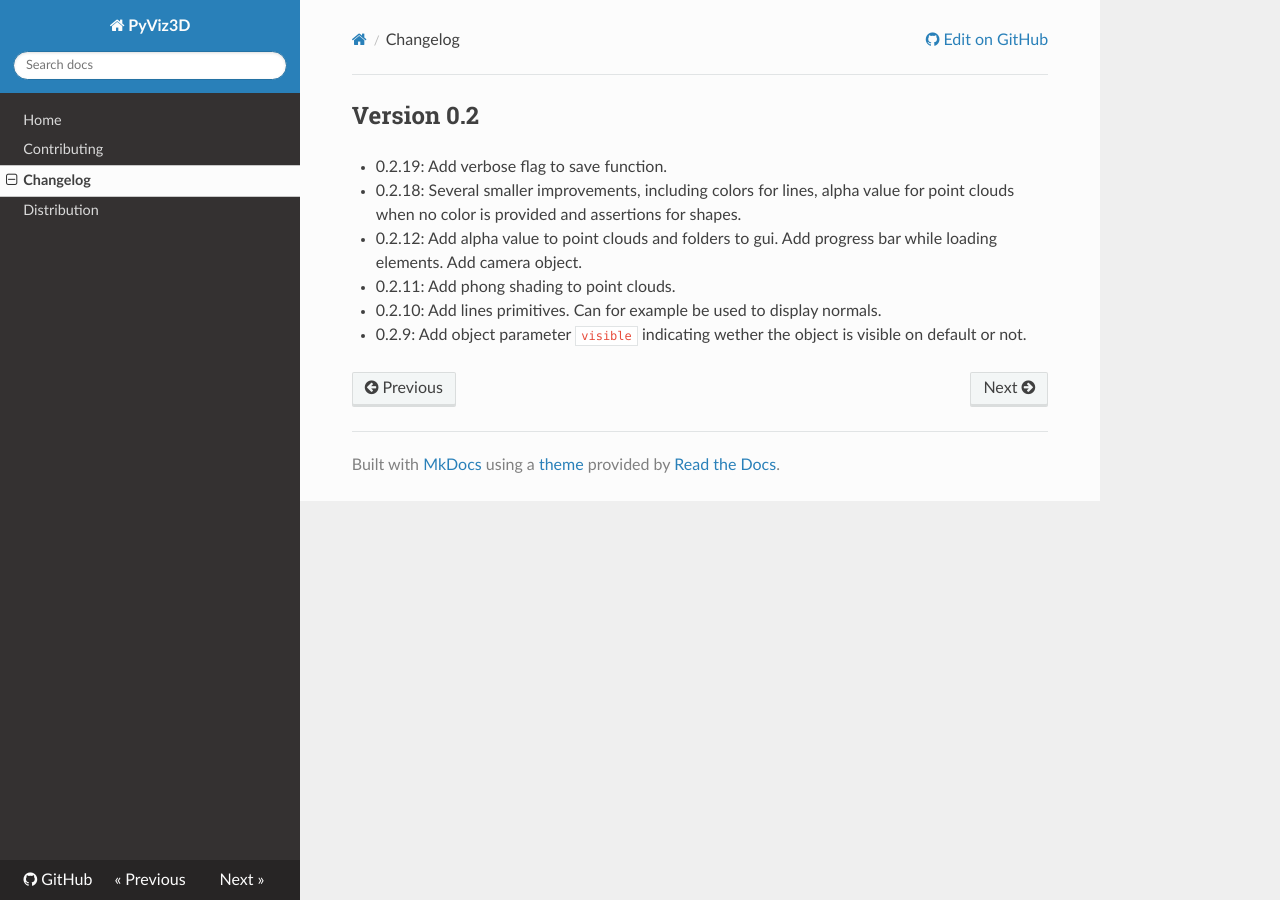
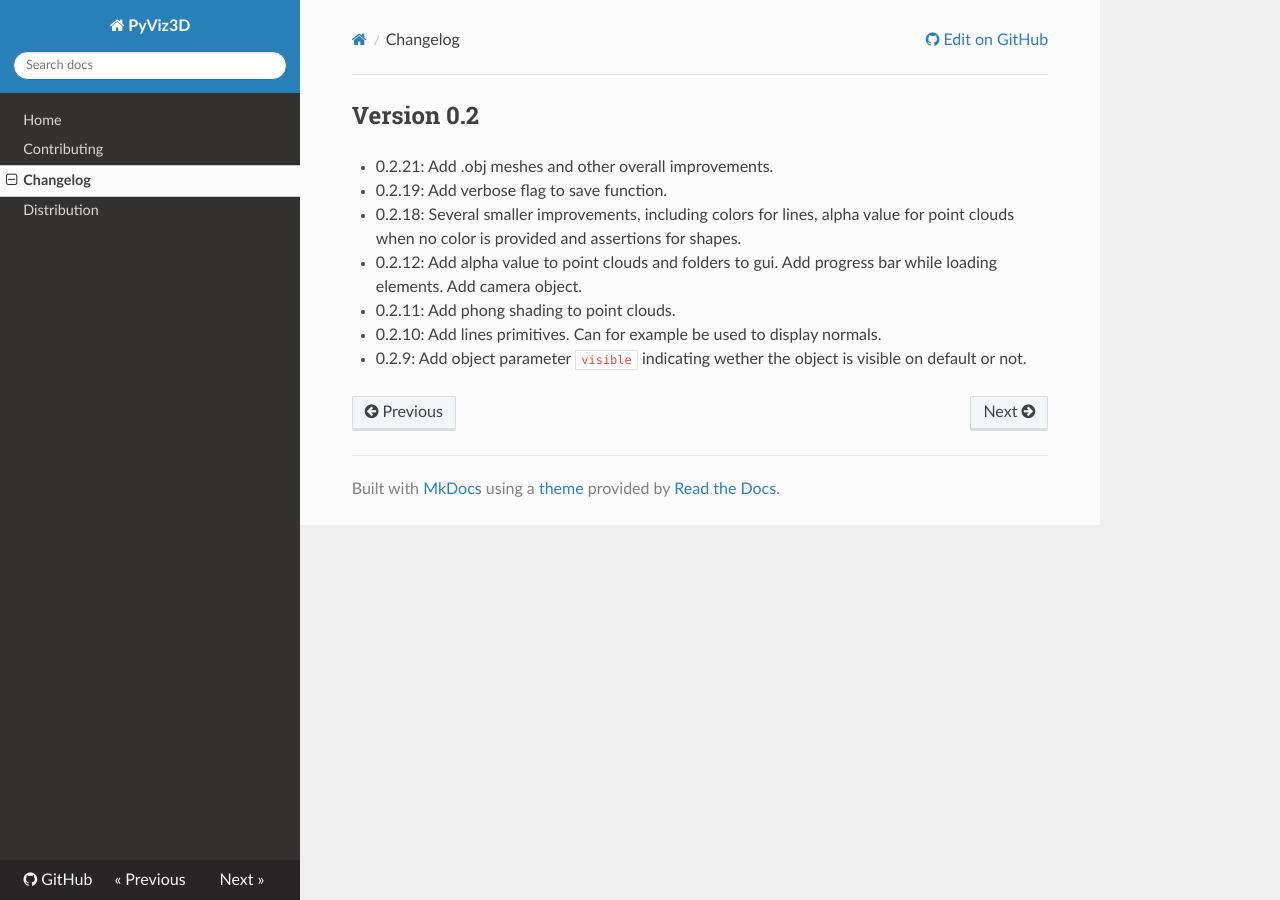
Before and after one commit to francisengelmann/PyViz3D, an MkDocs documentation site: the page built from docs/changelog.md, in a window 1280 px wide. Built offline with MkDocs 1.6.1, drawn with Linux system fonts in a browser that asks for light colours; nearby versions of some CDN libraries.

Commit message:
Update changelog.md

```diff
--- a/docs/changelog.md
+++ b/docs/changelog.md
@@ -1,4 +1,5 @@
 ## Version 0.2
+ - 0.2.21: Add .obj meshes and other overall improvements.
  - 0.2.19: Add verbose flag to save function.
  - 0.2.18: Several smaller improvements, including colors for lines, alpha value for point clouds when no color is provided and assertions for shapes.
  - 0.2.12: Add alpha value to point clouds and folders to gui. Add progress bar while loading elements. Add camera object.
```
